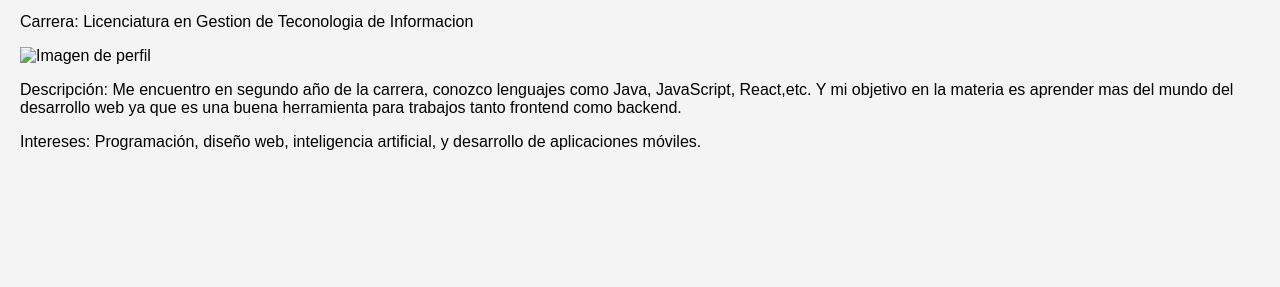
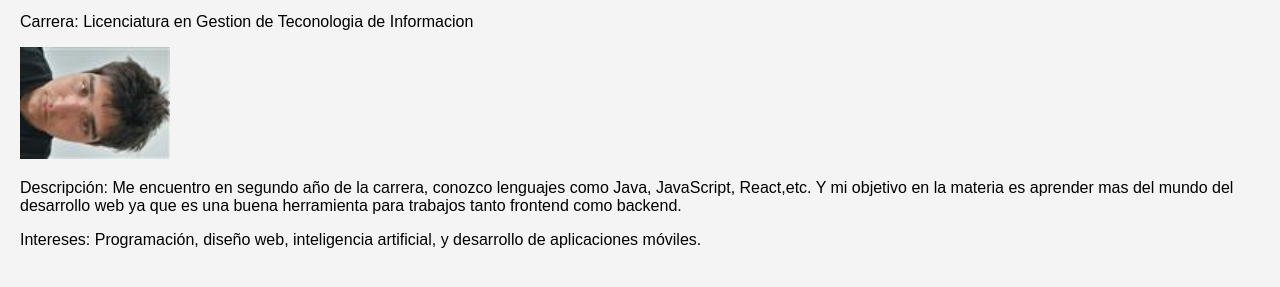
Before and after one commit to Mannosantino/Uva1-NuevoTrabajo-Integrador, a plain HTML site: page sobre_mi.html in a window 1280 px wide. Shown: the part 243-530 px from the top of the page. Drawn offline with Linux system fonts and the light colour scheme.

Commit message:
Update sobre_mi.html

```diff
--- a/sobre_mi.html
+++ b/sobre_mi.html
@@ -23,7 +23,7 @@
         <h2>Sobre mí</h2>
         <p>Nombre completo: Santino Giovanni Manno</p>
         <p>Carrera: Licenciatura en Gestion de Teconologia de Informacion</p>
-        <img src="IMG/Fotografia.jpg" alt="Imagen de perfil" width="150">
+        <img src="Fotografia.jpg" alt="Imagen de perfil" width="150">
         <p>Descripción: Me encuentro en segundo año de la carrera, conozco lenguajes como Java, JavaScript, React,etc. Y mi objetivo en la materia es aprender mas del mundo del desarrollo web ya que es una buena herramienta para trabajos tanto frontend como backend. </p>
         <p>Intereses: Programación, diseño web, inteligencia artificial, y desarrollo de aplicaciones móviles.</p>
     </main>
```
